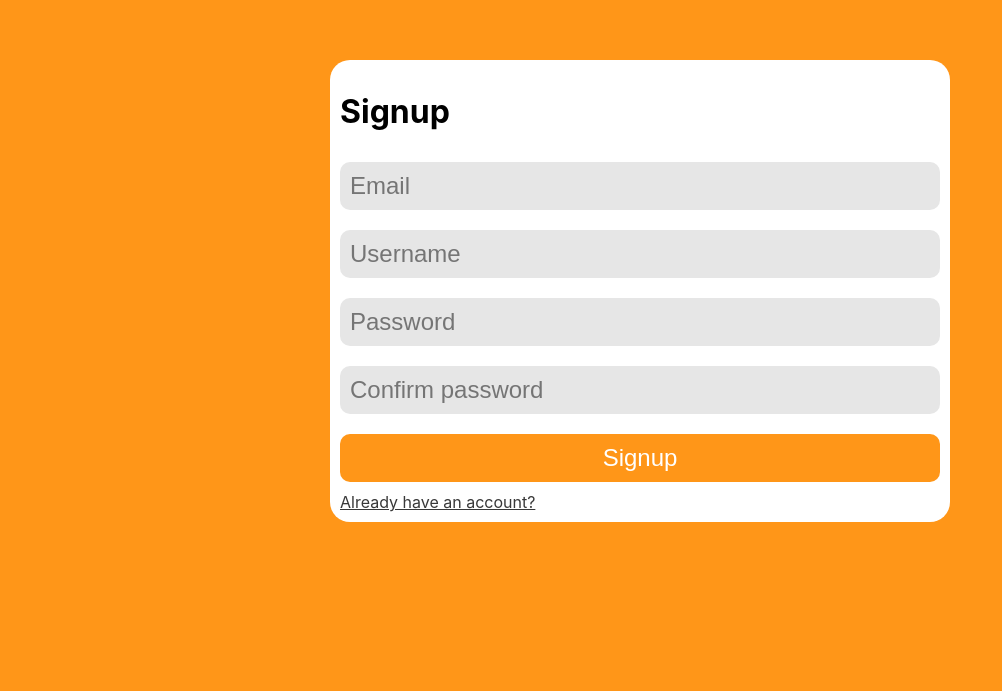
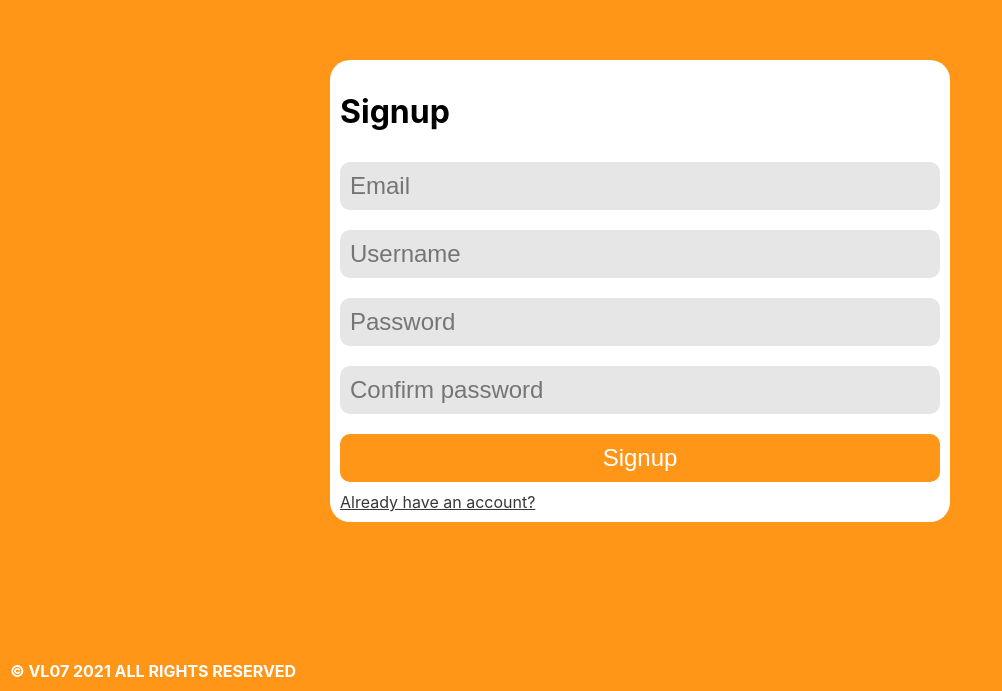
Before and after one commit to VL07/travel-quizer, a React (Create React App) app in the folder travel-quizer/: page /signup in a window 1280 px wide. Shown: the part 109-800 px from the top of the page, without its empty margins (0-1002 px from the left). Built offline with nearby package versions, Linux system fonts and the light colour scheme; no server answers.

Commit message:
Added copyright stamp on login and signup

```diff
--- /dev/null
+++ b/travel-quizer/src/components/Copyright.js
@@ -0,0 +1,9 @@
+import React from 'react'
+
+export default function Copyright() {
+    return (
+        <p className="copr">
+            © VL07 2021 ALL RIGHTS RESERVED
+        </p>
+    )
+}
--- a/travel-quizer/src/pages/Login.js
+++ b/travel-quizer/src/pages/Login.js
@@ -1,6 +1,7 @@
 import React, { useRef, useState } from 'react'
 import { useHistory } from 'react-router'
 import { Link } from 'react-router-dom'
+import Copyright from '../components/Copyright'
 import { useAuth } from "../contexts/AuthContext"
 
 export default function Signup() {
@@ -45,6 +46,7 @@ export default function Signup() {
     }
 
     return (
+        <>
             <div className="login">
                 <form onSubmit={onSubmit} >
                     <h1>Login</h1>
@@ -56,5 +58,7 @@ export default function Signup() {
                     <Link to="/signup">Don't have an account?</Link>
                 </form>
             </div>
+            <Copyright />
+        </>
     )
 }
--- a/travel-quizer/src/pages/Signup.js
+++ b/travel-quizer/src/pages/Signup.js
@@ -1,6 +1,7 @@
 import React, { useRef, useState } from 'react'
 import { useHistory } from 'react-router'
 import { Link } from 'react-router-dom'
+import Copyright from '../components/Copyright'
 import { useAuth } from "../contexts/AuthContext"
 
 export default function Signup() {
@@ -57,6 +58,7 @@ export default function Signup() {
     }
 
     return (
+        <>
             <div className="signup">
                 <form onSubmit={onSubmit} >
                     <h1>Signup</h1>
@@ -70,5 +72,7 @@ export default function Signup() {
                     <Link to="/login">Already have an account?</Link>
                 </form>
             </div>
+            <Copyright />
+        </>
     )
 }
--- a/travel-quizer/src/pages/css/SignupLogin.css
+++ b/travel-quizer/src/pages/css/SignupLogin.css
@@ -58,3 +58,12 @@ a {
     color: #ff3b3b;
     font-size: 1.5em;
 }
+
+.copr {
+    position: fixed;
+    bottom: 0px;
+    left: 0px;
+    margin: 10px;
+    color: white;
+    font-weight: bold;
+}
```
Lines whose indentation alone changed are shown as unchanged.
